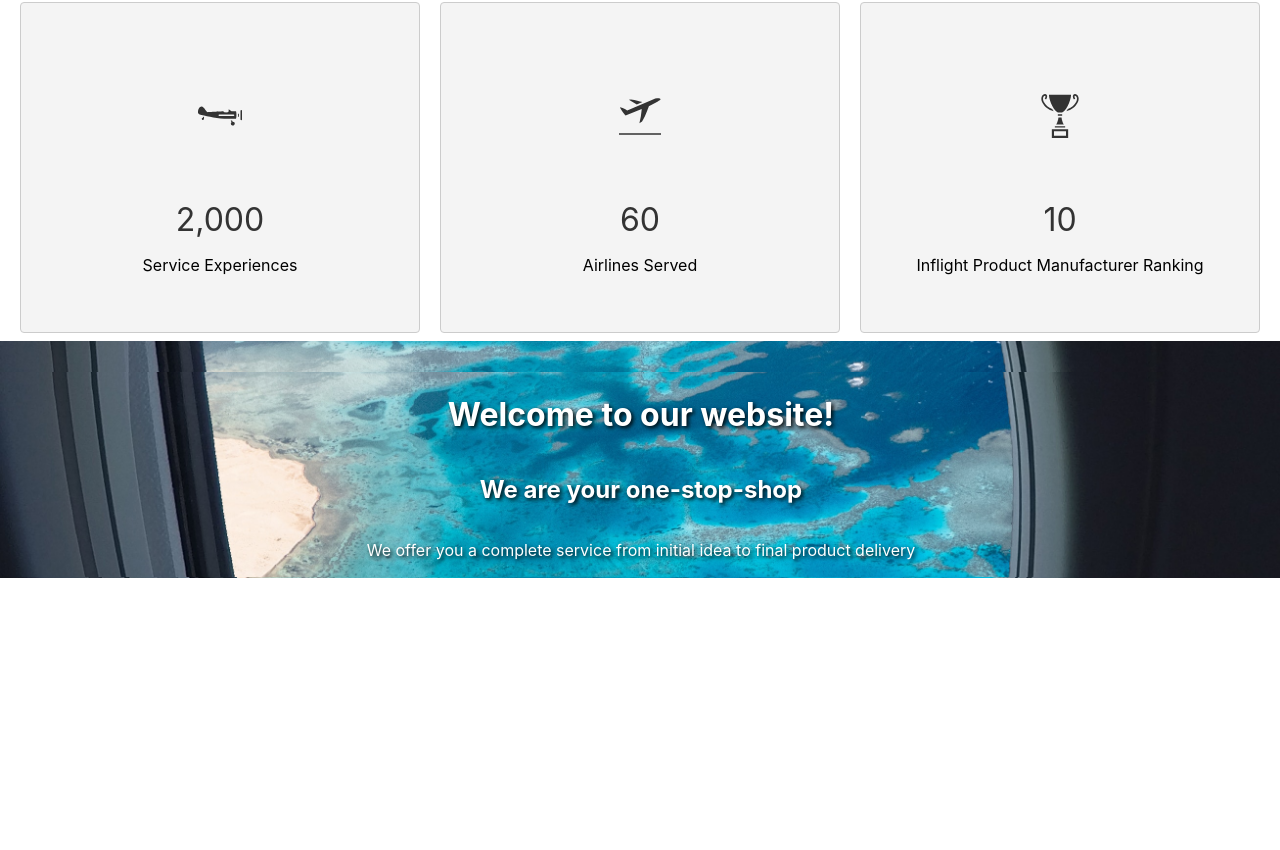
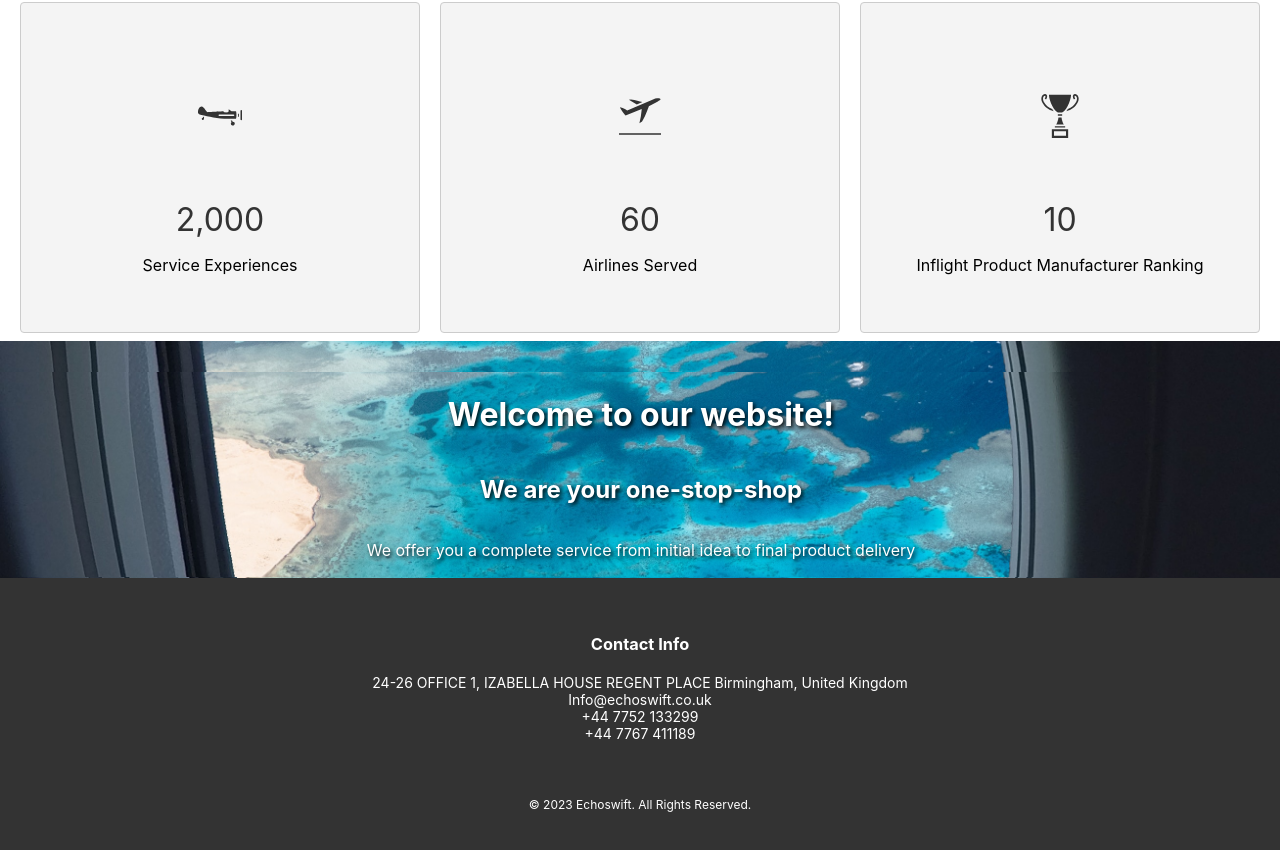
Before and after one commit to mnq11/airline_supply, a React (Create React App) app: page / in a window 1280 px wide. Shown: the part 1844-2694 px from the top of the page. Before the commit the page ends 2422 px from the top, so only its background shows below. Built offline with nearby package versions, Linux system fonts and the light colour scheme.

Commit message:
make it better

```diff
--- /dev/null
+++ b/src/components/Footer.tsx
@@ -0,0 +1,37 @@
+import React from 'react';
+import { Link } from 'react-router-dom';
+import '../style/Footer.css';
+
+const Footer: React.FC = () => {
+    return (
+        <footer className="footer">
+            <div className="footer-container">
+                {/*<div className="footer-section">*/}
+                {/*    <h3>Quick Links</h3>*/}
+                {/*    <ul className="footer-links">*/}
+                {/*        <li><Link to="/">Home</Link></li>*/}
+                {/*        <li><Link to="/about">About</Link></li>*/}
+                {/*        <li><Link to="/product">Product</Link></li>*/}
+                {/*        <li><Link to="/customer">Customer Service</Link></li>*/}
+                {/*        <li><Link to="/contact">Contact Us</Link></li>*/}
+                {/*    </ul>*/}
+                {/*</div>*/}
+                <div className="footer-section">
+                    <h3>Contact Info</h3>
+                    <p>
+                        24-26 OFFICE 1, IZABELLA HOUSE REGENT PLACE Birmingham, United Kingdom<br/>
+                        Info@echoswift.co.uk <br/>
+                        +44 7752 133299 <br/>
+                        +44 7767 411189
+                    </p>
+                </div>
+
+            </div>
+            <div className="footer-bottom">
+                <p>© 2023 Echoswift. All Rights Reserved.</p>
+            </div>
+        </footer>
+    );
+};
+
+export default Footer;
--- a/src/pages/HomePage.tsx
+++ b/src/pages/HomePage.tsx
@@ -5,11 +5,12 @@ import AboutUsCounter from '../components/AboutUsCounter';
 import InfoCard from '../components/InfoCard';
 import Banner from '../components/Banner';
 import '../style/HomePage.css';
+import Footer from "../components/Footer";
 
 const HomePage: React.FC = () => {
     return (
         <div className="homepage">
-            <ImageSlider />
+            <ImageSlider/>
             <div className="card-container">
                 <div className="card-row">
                     <InfoCard
@@ -32,10 +33,10 @@ const HomePage: React.FC = () => {
                     />
                 </div>
             </div>
-            <ProductSection />
-            <AboutUsCounter />
-            <Banner />
-
+            <ProductSection/>
+            <AboutUsCounter/>
+            <Banner/>
+            <Footer/>
         </div>
     );
 };
--- /dev/null
+++ b/src/style/Footer.css
@@ -0,0 +1,46 @@
+.footer {
+    background-color: #333;
+    color: #fff;
+    padding: 40px 0;
+}
+
+.footer-container {
+    display: grid;
+    grid-template-columns: repeat(auto-fit, minmax(200px, 1fr));
+    gap: 20px;
+    margin-bottom: 40px;
+}
+
+.footer-section {
+    font-size: 0.875rem;
+}
+
+.footer-section h3 {
+    margin-bottom: 20px;
+}
+
+.footer-section p, .footer-section ul {
+    margin-bottom: 15px;
+}
+
+.footer-section ul {
+    padding-left: 20px;
+}
+
+.footer-section ul li {
+    margin-bottom: 10px;
+}
+
+.footer-section form {
+    display: flex;
+}
+
+.footer-section form input {
+    flex: 1;
+    margin-right: 10px;
+}
+
+.footer-bottom {
+    text-align: center;
+    font-size: 0.75rem;
+}
```
